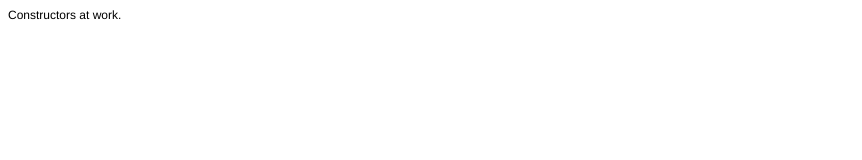
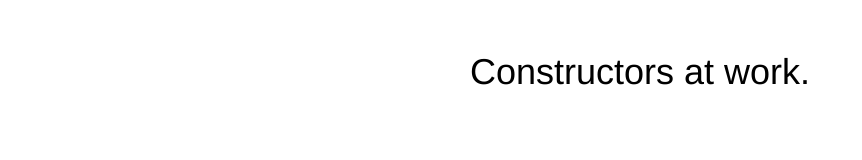
Before and after one commit to sayor20/sayor20.github.io, a plain HTML site: page index.html in a window 1280 px wide. Shown: the whole page, without its empty margins (0-862 px from the left). Drawn offline with Linux system fonts and the light colour scheme.

Commit message:
modified:   index.html

```diff
--- a/index.html
+++ b/index.html
@@ -7,10 +7,13 @@
   <meta name="Generator" content="Cocoa HTML Writer">
   <meta name="CocoaVersion" content="1348.17">
   <style type="text/css">
-    p.p1 {margin: 0.0px 0.0px 0.0px 0.0px; font: 12.0px Helvetica}
+    p.p1 {margin: 0.0px 0.0px 0.0px 0.0px; text-align: center; font: 36.0px Helvetica; color: #000000; -webkit-text-stroke: #000000; min-height: 43.0px}
+    p.p2 {margin: 0.0px 0.0px 0.0px 0.0px; text-align: center; font: 36.0px Helvetica; color: #000000; -webkit-text-stroke: #000000}
+    span.s1 {font-kerning: none}
   </style>
 </head>
 <body>
-<p class="p1">Constructors at work.</p>
+<p class="p1"><span class="s1"></span><br></p>
+<p class="p2"><span class="s1">Constructors at work.</span></p>
 </body>
 </html>
```
